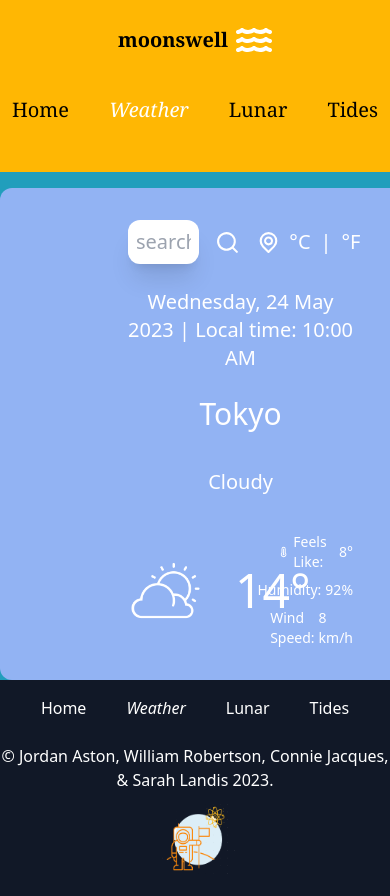
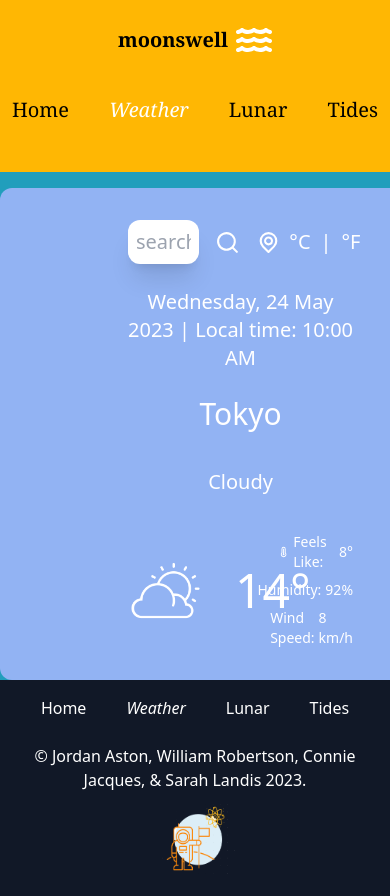
Before and after one commit to reactronauts/untitled-tide-app, a React (Vite) app: page /weather in a window 390 px wide. Built offline with nearby package versions, Linux system fonts and the light colour scheme; no server answers.

Commit message:
fix: added px-2 to line 14 on footer for mobile first rendering

```diff
--- a/src/components/Footer.jsx
+++ b/src/components/Footer.jsx
@@ -11,7 +11,7 @@ export function Footer() {
           </ul>
         </nav>
         <div className="flex flex-col items-center md:flex-row md:items-center md:mr-10">
-          <span className="text-center py-2 md:pr-4">
+          <span className="text-center py-2 px-2 md:pr-4">
             © Jordan Aston, William Robertson, Connie Jacques, & Sarah Landis 2023.
           </span>
           <img src={logo} alt="Logo" className="w-20 h-20 ml-0 md:ml-10" />
```
